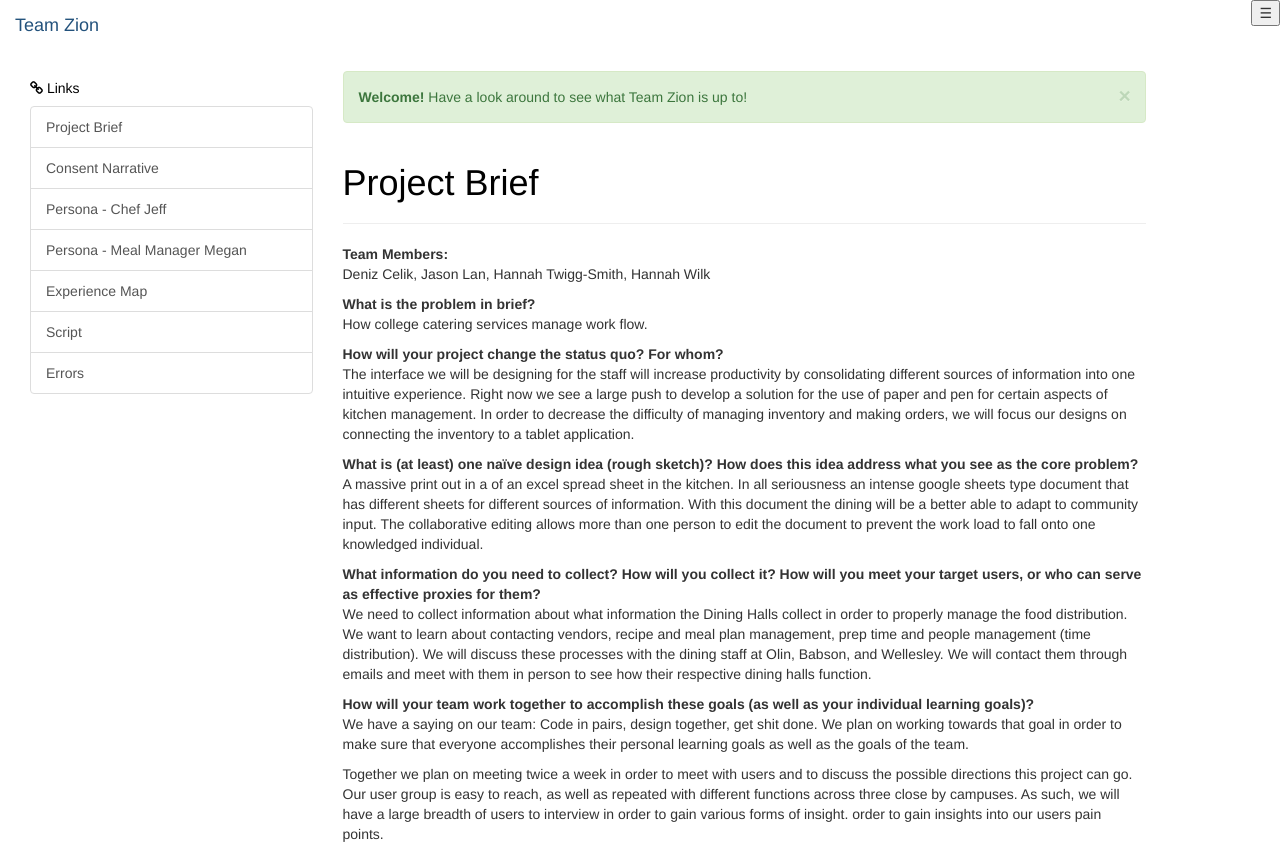
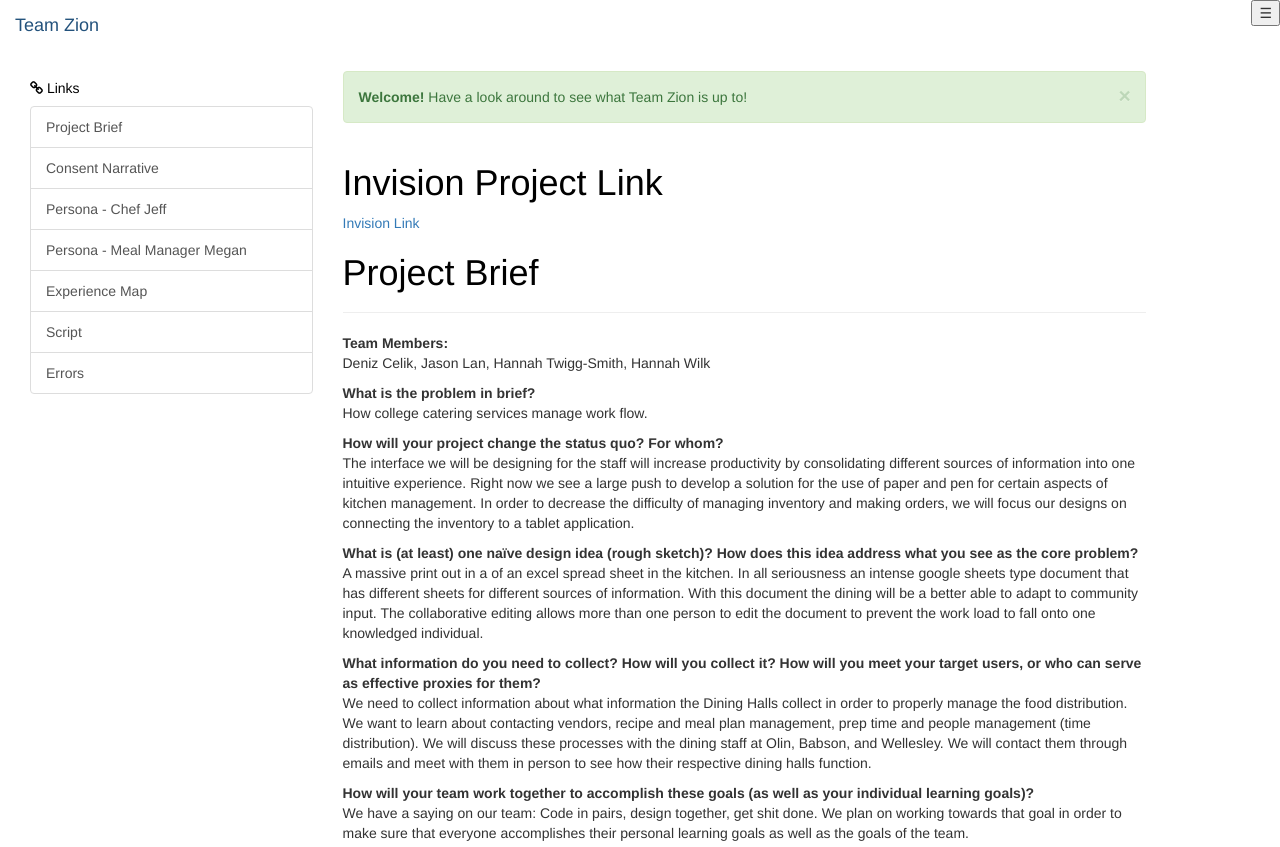
Before and after one commit to dcelik/hfid_team_zion, a plain HTML site: page index.html in a window 1280 px wide. Shown: the top 847 px of the page. Drawn offline with nearby package versions, Linux system fonts and the light colour scheme.

Commit message:
Adding invision project link

```diff
--- a/index.html
+++ b/index.html
@@ -106,6 +106,8 @@
 			<!-- Articles -->
 			<div class="row" id="need">
       <ARTICLE class="col-xs-12">
+		<h1>Invision Project Link</h1>
+		<a href="https://projects.invisionapp.com/share/JG99FKY2N">Invision Link</a>
         <h1>Project Brief</h1>
         <hr>
         <b>Team Members: </b><p>Deniz Celik, Jason Lan, Hannah Twigg-Smith, Hannah Wilk</p>
```
